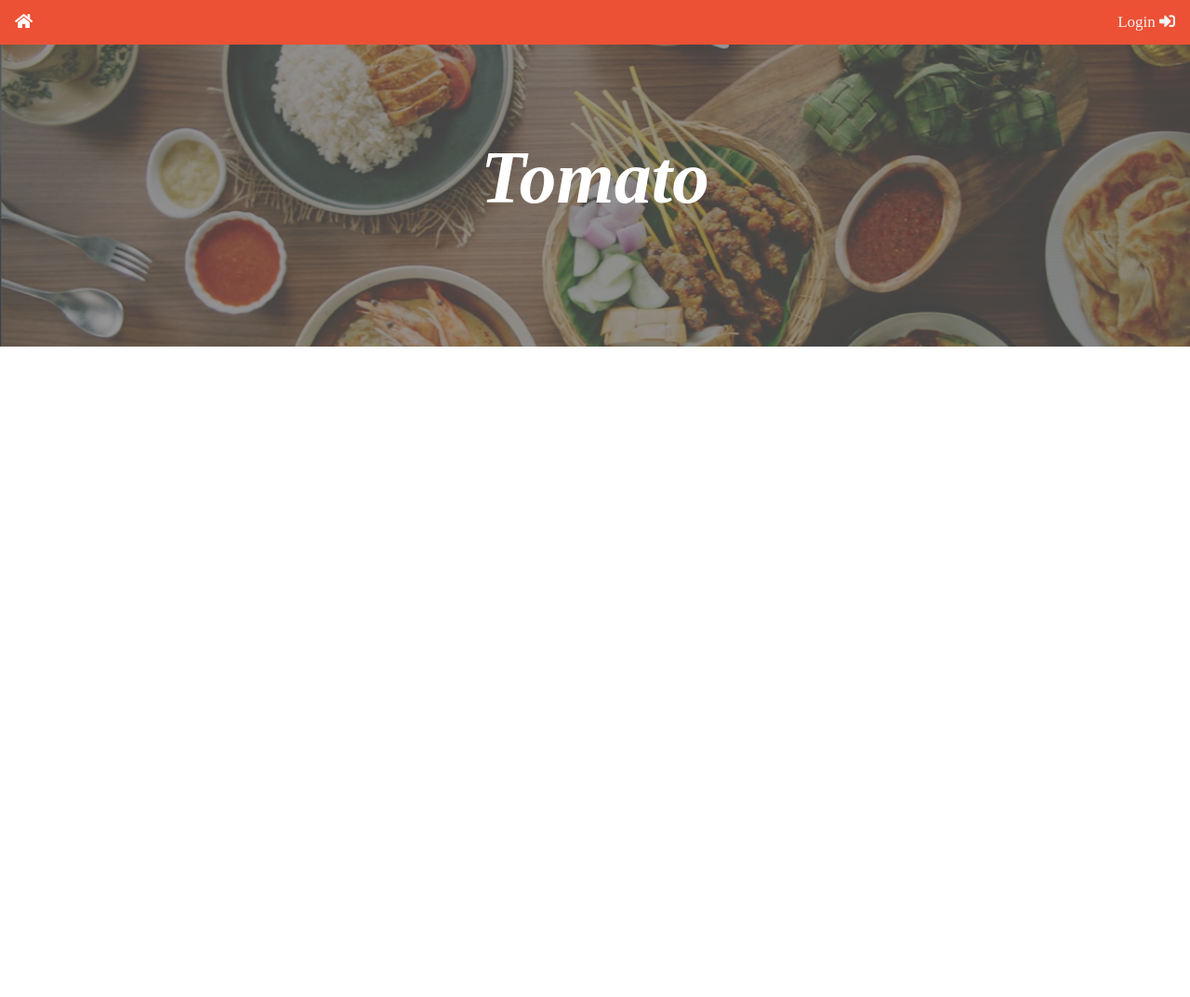
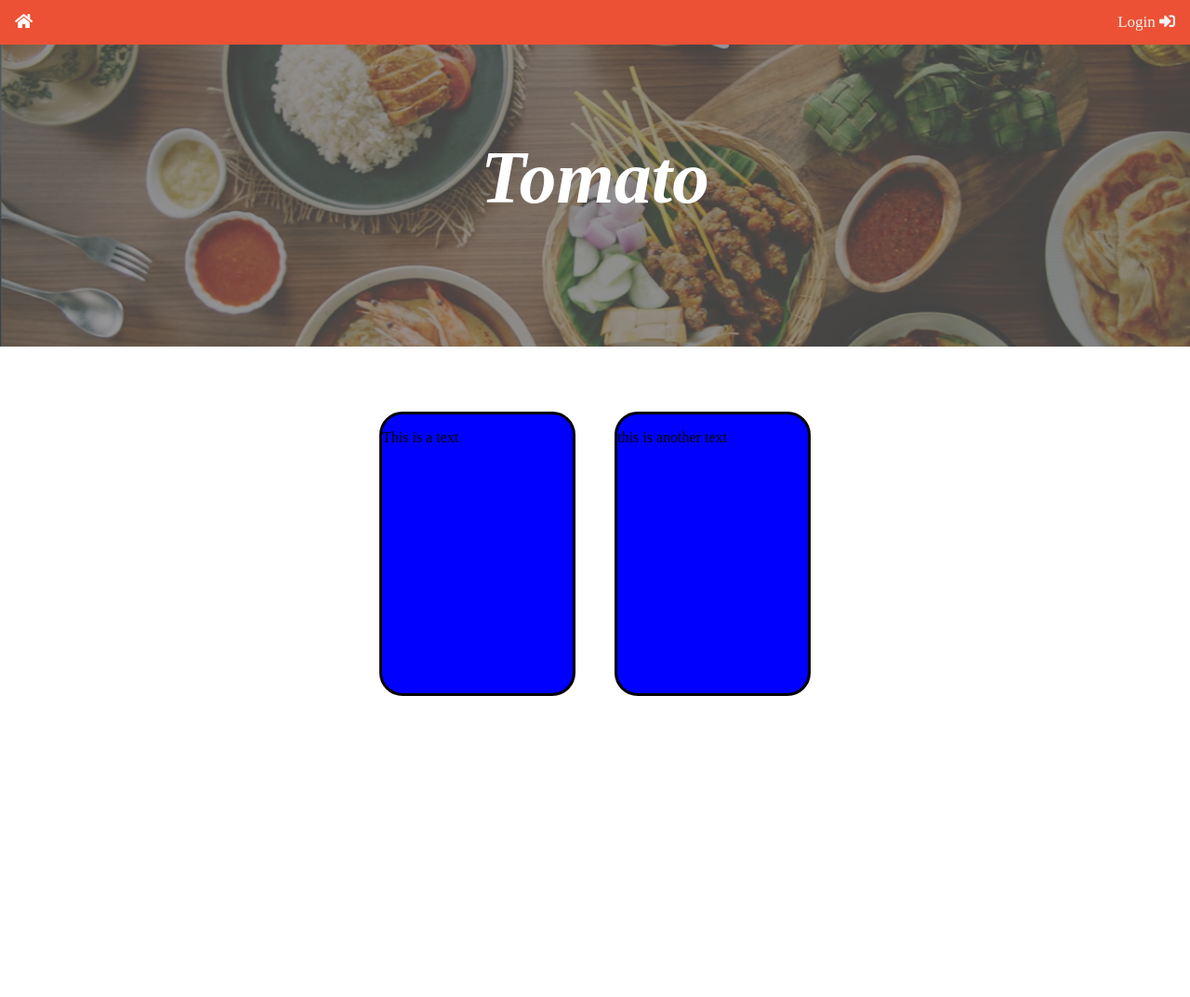
Before and after one commit to BluberryPickle/tomato, a plain HTML site: page index.html in a window 1280 px wide. Shown: the whole page at 93% size. Before the commit the page ends 800 px from the top, so only its background shows below. Drawn offline with Linux system fonts and the light colour scheme.

Commit message:
code for the boxes added

```diff
--- a/index.html
+++ b/index.html
@@ -21,6 +21,15 @@
             <br>
         </div>
     </div>
+    <div class="container">
+        <div class="box1">
+            <p>This is a text</p>
+        </div>
+        <div class="box2">
+            <p>this is another text</p>
+        </div>
+    </div>
+
 
     <!-- function to resize -->
     <script>
@@ -29,9 +38,7 @@
             if (x.className === "navbar") {
                 x.className += " responsive";
             }
-            else {
-                x.className = "navbar";
-            }
+            else { x.className = "navbar";}
         }
     </script>
 </body>
```
